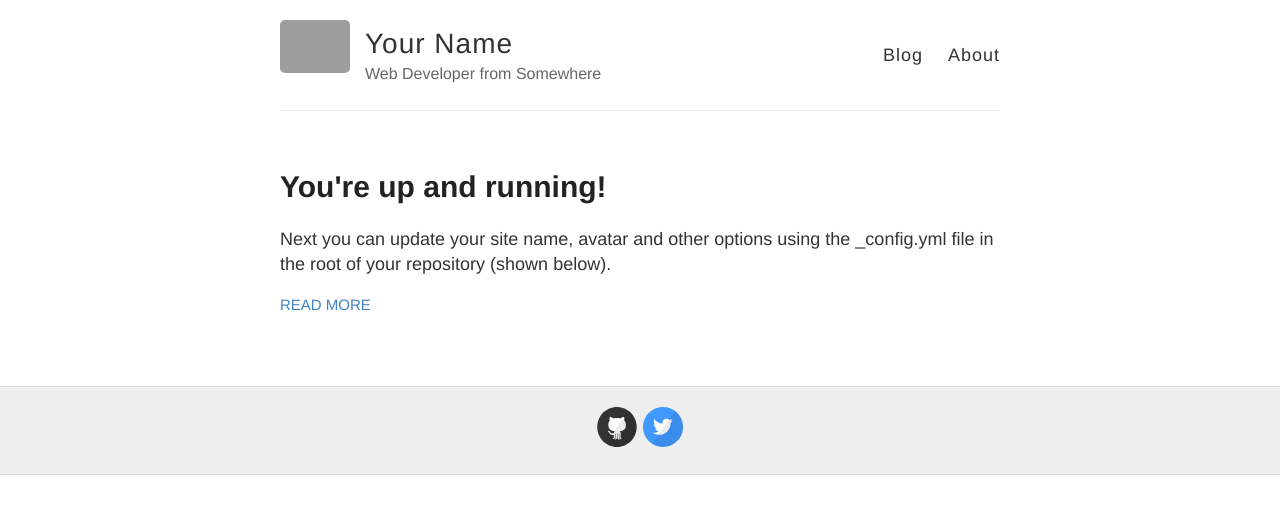
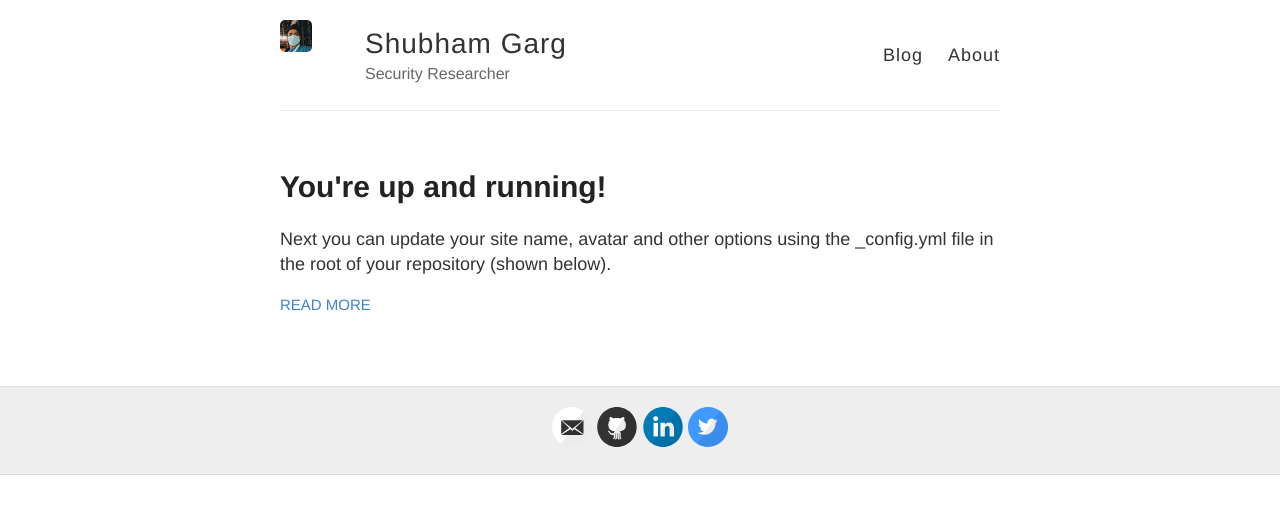
Before and after one commit to ShubhamPy/shubhampy.github.io, a Jekyll site: the page built from index.html, in a window 1280 px wide. Shown: the top 514 px of the page. Built offline with Jekyll 4.4.1, drawn with Linux system fonts in a browser that asks for light colours; grey boxes are pictures that could not be loaded.

Commit message:
Update _config.yml

```diff
--- a/_config.yml
+++ b/_config.yml
@@ -3,13 +3,13 @@
 #
 
 # Name of your site (displayed in the header)
-name: Your Name
+name: Shubham Garg
 
 # Short bio or description (displayed in the header)
-description: Web Developer from Somewhere
+description: Security Researcher
 
 # URL of your avatar or profile pic (you could use your GitHub profile pic)
-avatar: https://raw.githubusercontent.com/barryclark/jekyll-now/master/images/jekyll-logo.png
+avatar: https://raw.githubusercontent.com/ShubhamPy/shubhampy.github.io/master/unnamed.jpg
 
 #
 # Flags below are optional
@@ -18,15 +18,15 @@ avatar: https://raw.githubusercontent.com/barryclark/jekyll-now/master/images/je
 # Includes an icon in the footer for each username you enter
 footer-links:
   dribbble:
-  email:
+  email: shubhamgarg.py@gmail.com
   facebook:
   flickr:
-  github: barryclark/jekyll-now
+  github: https://github.com/shubhampy/
   instagram:
-  linkedin:
+  linkedin: https://www.linkedin.com/in/shubhampy/
   pinterest:
   rss: # just type anything here for a working RSS icon
-  twitter: jekyllrb
+  twitter: nullb0t
   stackoverflow: # your stackoverflow profile, e.g. "users/50476/bart-kiers"
   youtube: # channel/<your_long_string> or user/<user-name>
   googleplus: # anything in your profile username that comes after plus.google.com/
```
